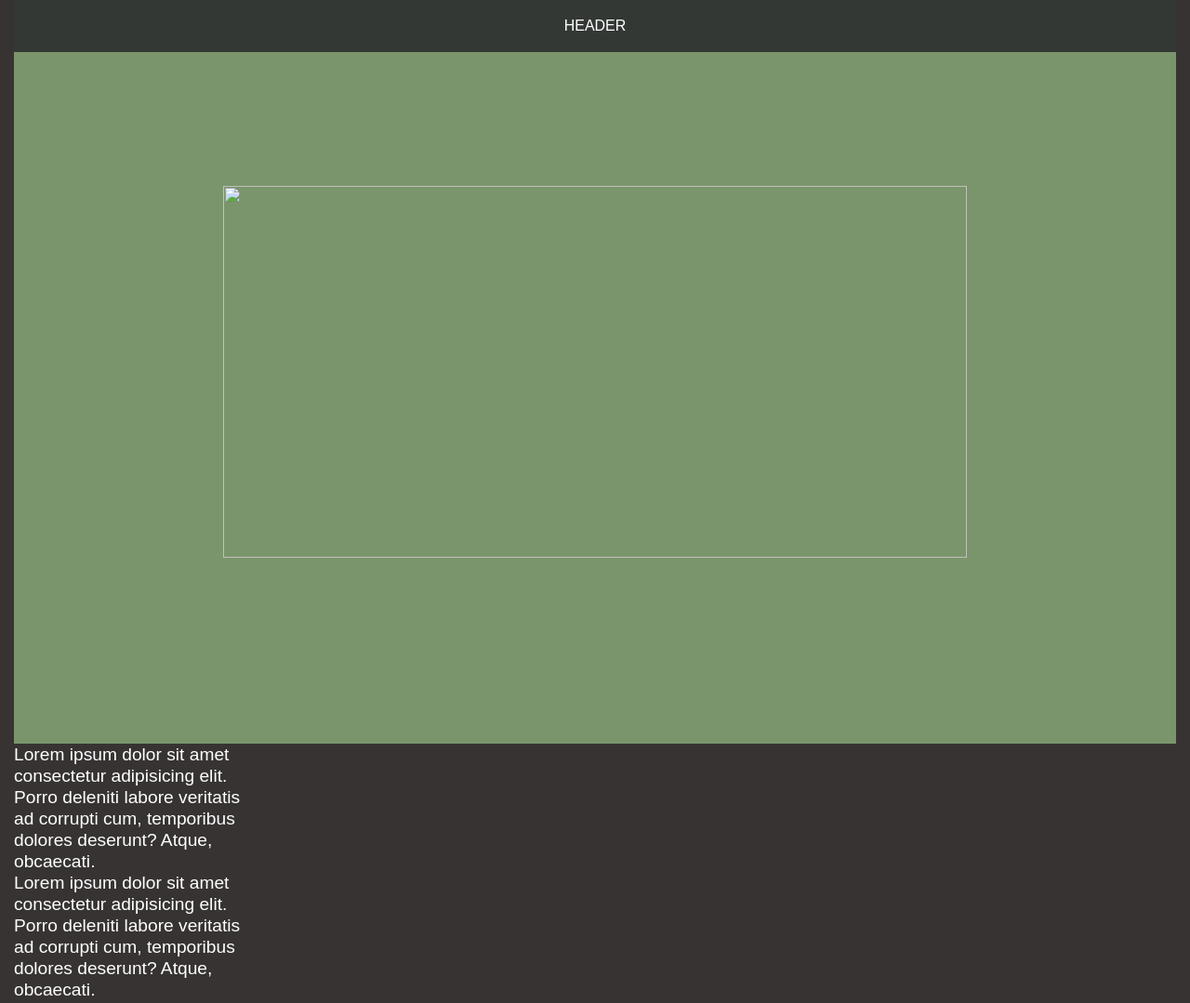
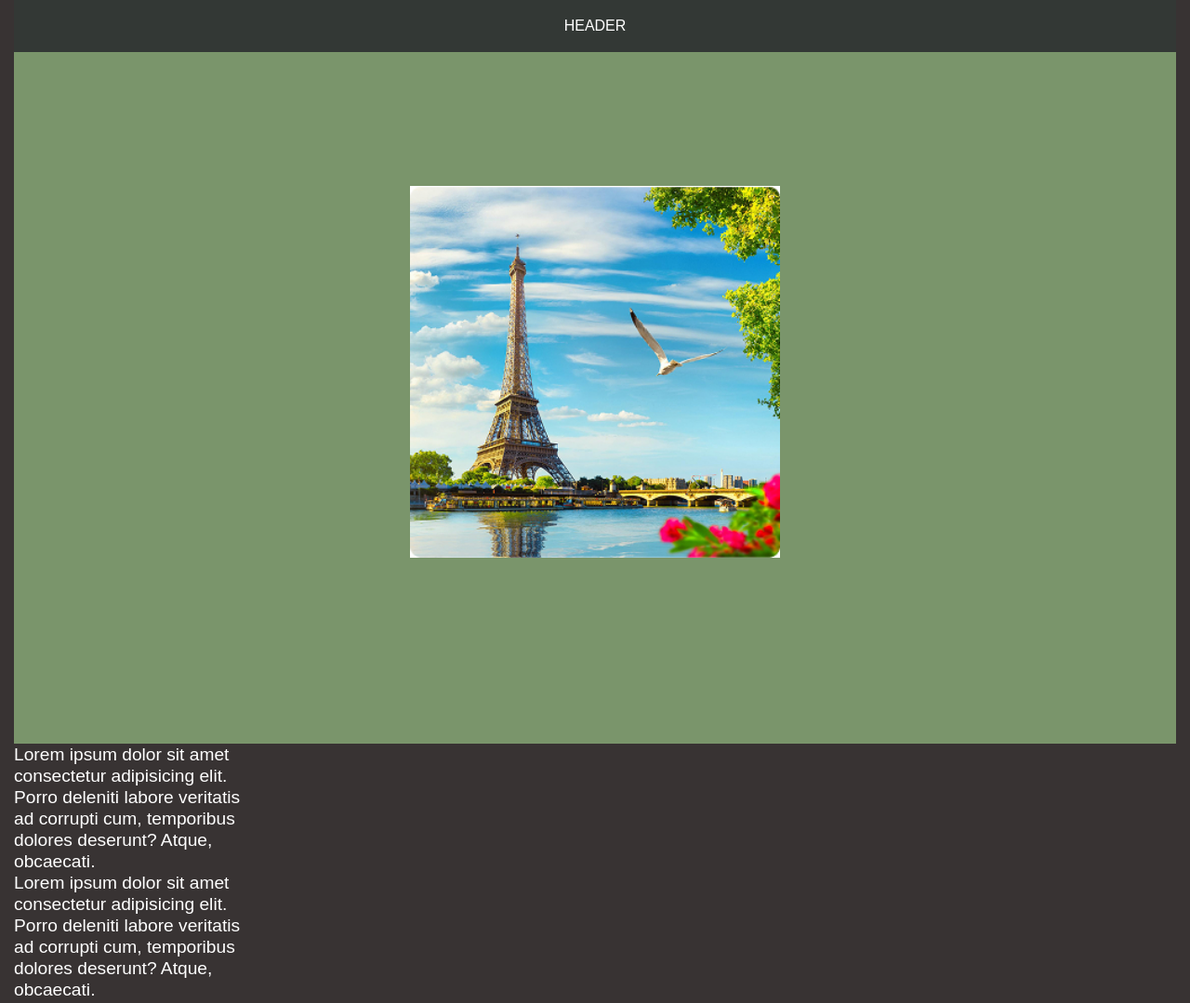
Before and after one commit to ivanSalei/homework-19, a plain HTML site: page index.html in a window 1280 px wide. Shown: the top 1079 px of the page at 93% size. Drawn offline with Linux system fonts and the light colour scheme.

Commit message:
Update index.html

```diff
--- a/index.html
+++ b/index.html
@@ -27,7 +27,7 @@
 				<div class="main__container">
 
 					<div class="hero">
-						<img src="../lesson_19/img/03.jpg" alt="">
+						<img src="img/03.jpg" alt="img">
 					</div>
 
 					<div class="test">
```
